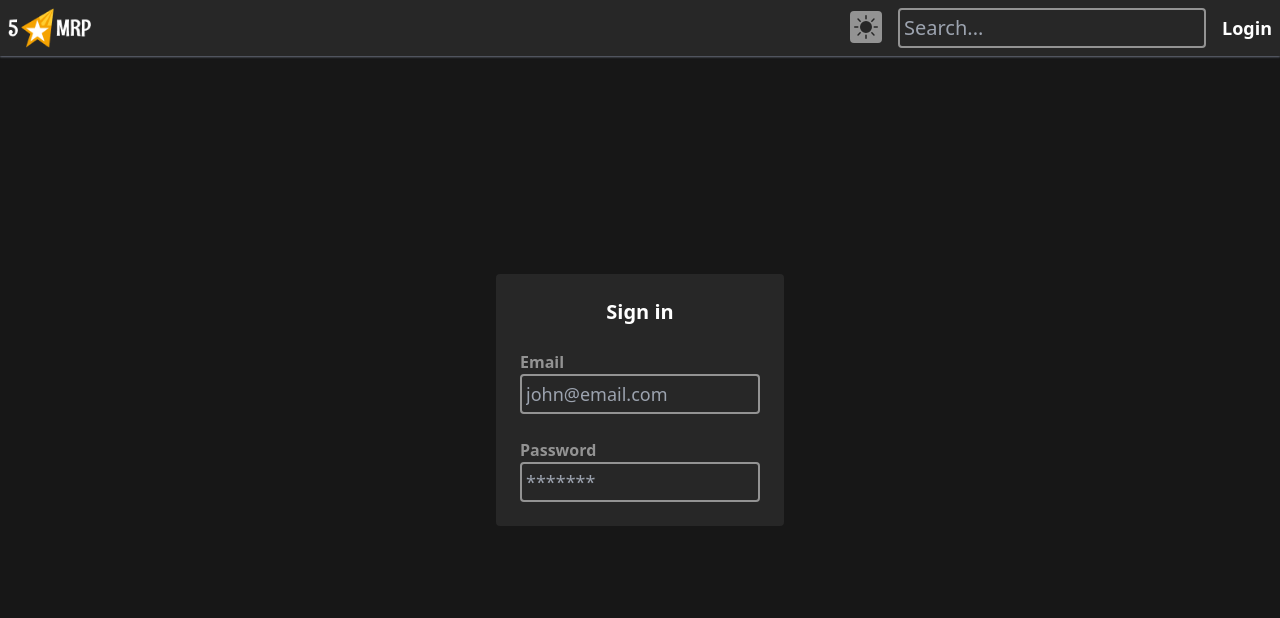
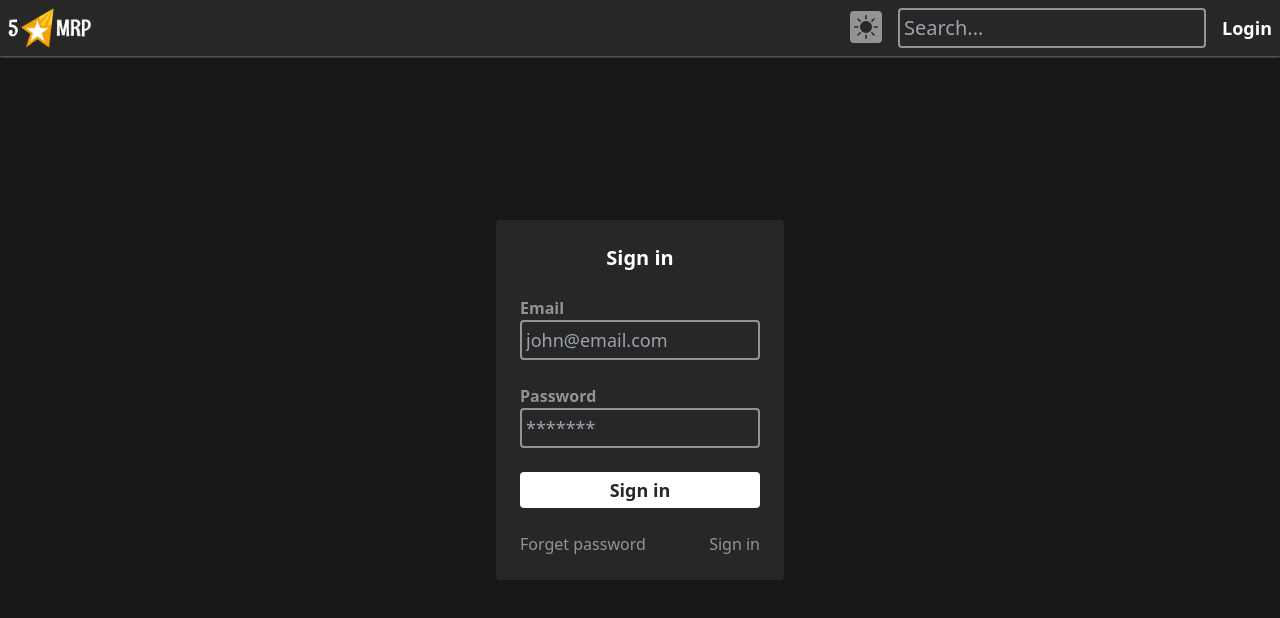
Before and after one commit to namnhph14356/DuAnThucTap_Nhom_2-1, a React (Create React App) app in the folder frontend/: page / in a window 1280 px wide. Shown: the top 618 px of the page. Built offline with nearby package versions, Linux system fonts and the light colour scheme; the HTML template or start-up script is replaced by a standard one.

Commit message:
XTTN2-32 [Client] Finalizing Signin Form

```diff
--- a/frontend/src/components/auth/Signin.jsx
+++ b/frontend/src/components/auth/Signin.jsx
@@ -1,6 +1,8 @@
+/* eslint-disable jsx-a11y/anchor-is-valid */
 import React from "react";
 import Container from "../Container";
 import FormInput from "../form/FormInput";
+import Submit from "../form/Submit";
 import Title from "../form/Title";
 
 export default function Signin() {
@@ -11,6 +13,12 @@ export default function Signin() {
           <Title>Sign in</Title>
           <FormInput label="Email" placeholder="john@email.com" name="email"/>
           <FormInput label="Password" placeholder="*******" name="password"/>
+          <Submit value="Sign in" />
+
+          <div className="flex justify-between">
+            <a className="text-dark-subtle hover:text-white transition" href="#">Forget password</a>
+            <a className="text-dark-subtle hover:text-white transition" href="#">Sign in</a>
+          </div>
         </form>
       </Container>
     </div>
--- /dev/null
+++ b/frontend/src/components/form/Submit.jsx
@@ -0,0 +1,12 @@
+import React from "react";
+
+export default function Submit({ value }) {
+  return (
+    <input
+      type="submit"
+      className="w-full rounded bg-white text-secondary hover:bg-opacity-90
+      transition font-semibold text-lg cursor-pointer p-1"
+      value={value}
+    />
+  );
+}
```
